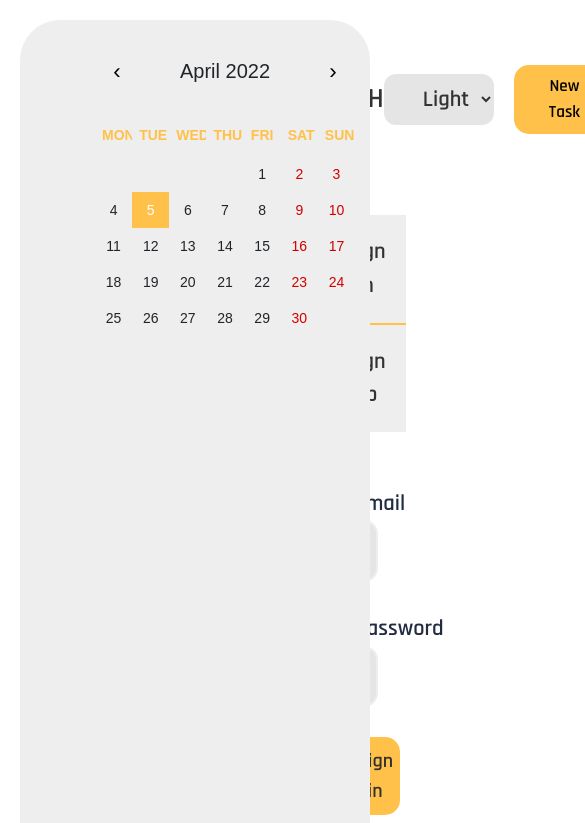
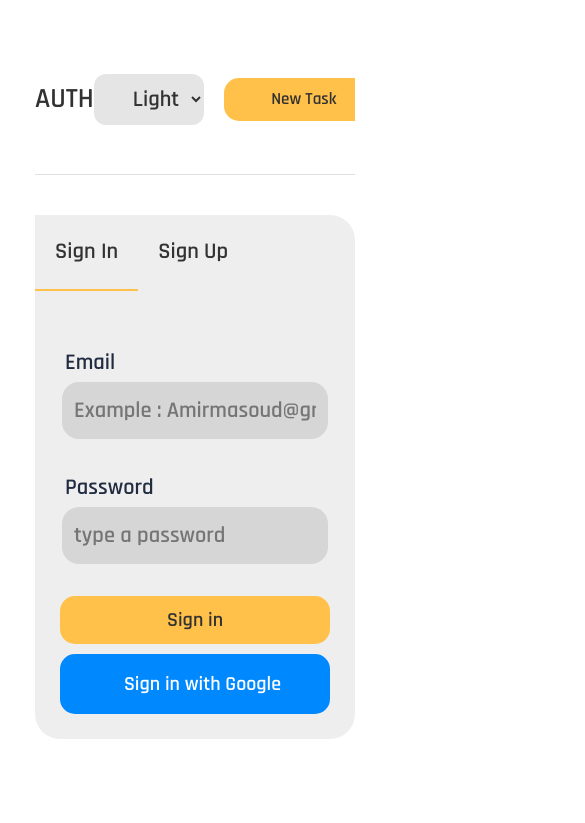
Before and after one commit to Amirjf/Taskify, a React (Create React App) app: page /auth in a window 390 px wide. Shown: the top 823 px of the page, 585 px wide, since content can reach past the window. Built offline with nearby package versions, Linux system fonts and the light colour scheme; no server answers; grey boxes are pictures that could not be loaded.

Commit message:
create boilerplates for tasks tools and implement some media query for responsive design

```diff
--- a/src/components/MainContent/_main.scss
+++ b/src/components/MainContent/_main.scss
@@ -13,3 +13,10 @@
     padding-right: 0px;
   }
 }
+
+@media screen and (max-width: 980px) {
+  .main-content {
+    padding-left: 0px;
+    padding-right: 0px;
+  }
+}
--- a/src/components/calendar/calendar.styles.scss
+++ b/src/components/calendar/calendar.styles.scss
@@ -1,5 +1,3 @@
-@import "../../assets/styles/global";
-
 .calendar-container {
   height: 100vh;
   background-color: var(--bg-level-1);
@@ -73,3 +71,9 @@ abbr[title] {
   text-transform: uppercase;
   font-size: 14px;
 }
+
+@media screen and (max-width: 980px) {
+  .calendar-container {
+    left: -600px;
+  }
+}
--- a/src/components/header/Header.jsx
+++ b/src/components/header/Header.jsx
@@ -7,6 +7,7 @@ import ThemeSelect from "../theme-select/ThemeSelect";
 import { useAuthState } from "react-firebase-hooks/auth";
 import { auth } from "../../firebase/firebase.config";
 import { db } from "../../firebase/firebase.config";
+import Button from "../button/Button";
 const Header = ({ title }) => {
   let { pathname } = useLocation();
   const [user] = useAuthState(auth);
@@ -29,10 +30,9 @@ const Header = ({ title }) => {
       />
       <div className="header-profile">
         <ThemeSelect />
-        <button>
-          <i className="gg-add"></i>
-          New Task
-        </button>
+        <Link to="/tasks">
+          <Button icon="add">New Task</Button>
+        </Link>
         <div className="avatar-container">
           <Link className="image-link-container" to={user ? "/" : "/auth"}>
             <img className="avatar" src={handleUserAvatar()} alt="avatar" />
@@ -43,7 +43,7 @@ const Header = ({ title }) => {
         </div>
         {user ? (
           <div className="logout-container" onClick={() => auth.signOut()}>
-            <i className="gg-log-out"></i>
+            <i className="gg-log-off"></i>
             <span className="dropdown">Logout</span>
           </div>
         ) : null}
--- a/src/components/sidebar/_sidebar.scss
+++ b/src/components/sidebar/_sidebar.scss
@@ -52,3 +52,9 @@
 
   // }
 }
+
+@media screen and (max-width: 980px) {
+  .sidebar {
+    left: -300px;
+  }
+}
--- a/src/components/tasks-items/TaskItems.jsx
+++ b/src/components/tasks-items/TaskItems.jsx
@@ -31,7 +31,7 @@ const TaskItems = ({ item }) => {
       initial={{ scale: 0 }}
       animate={{ scale: 1 }}
       exit={{ scale: 0 }}
-      className="project-box-wrapper"
+      className="project-box-wrapper container-lg"
     >
       <div
         className="project-box"
@@ -58,6 +58,7 @@ const TaskItems = ({ item }) => {
         <div className="project-box-footer">
           <div className="participants">
             <button className="add-participant">
+              {/* todo : work on deleting tasks */}
               <i className="gg-trash text-danger"></i>
             </button>
           </div>
--- a/src/components/tasks-items/_taskitems.scss
+++ b/src/components/tasks-items/_taskitems.scss
@@ -193,7 +193,7 @@
 }
 
 @media screen and (max-width: 980px) {
-  .project-boxes.jsGridView .project-box-wrapper {
+  .project-boxes .project-box-wrapper {
     width: 50%;
   }
 
```
